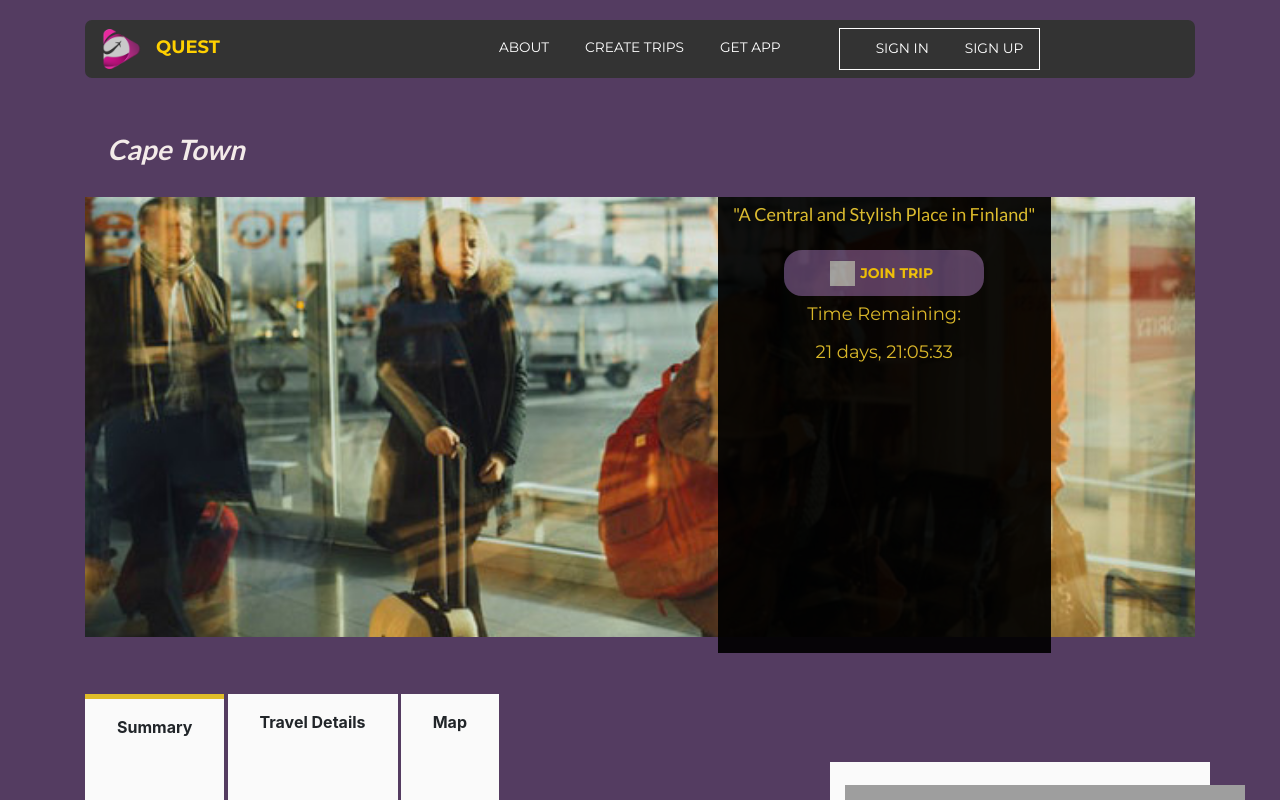
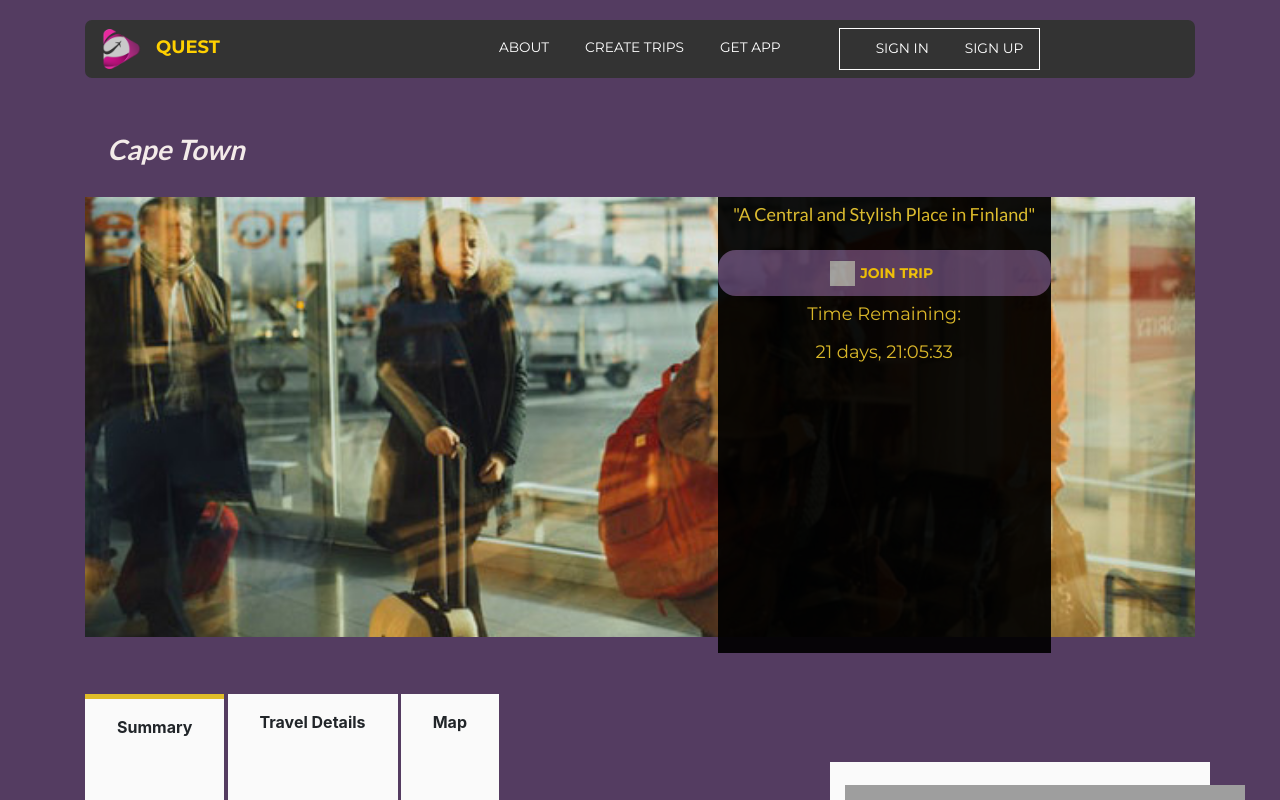
Before and after one commit to omeiregman/quest-react, a React (Create React App) app: page /singletry/1 in a window 1280 px wide. Shown: the top 800 px of the page. Built offline with nearby package versions, Linux system fonts and the light colour scheme; grey boxes are pictures that could not be loaded.

Commit message:
add loader

```diff
--- a/src/components/HomeTripsComponent/SingleTrip.js
+++ b/src/components/HomeTripsComponent/SingleTrip.js
@@ -158,7 +158,7 @@ render() {
                   </p>
                   <div className="single-trip-join"  onClick={this.tripPayment}>
                       <span><img src={img_join_yellow} width="25" height="25" alt="Join img"/></span>
-                      <span className="single-join-text">JOIN TRIP</span>
+                      <span className="single-join-text">PROCEED TO PAYMENT</span>
                   </div>
                 </div>
             </div>
--- a/src/components/HomeTripsComponent/css/singletrip.css
+++ b/src/components/HomeTripsComponent/css/singletrip.css
@@ -84,11 +84,11 @@
 }
 
 .single-trip-join {
-  margin-left: 20%;
+  margin-left: 0%;
   padding: 2px;
   border-radius: 18px;
   background-color: rgb( 84, 60, 97 );
-  width: 60%;
+  width: 100%;
   text-align: center;
   cursor: pointer;
 }
```
